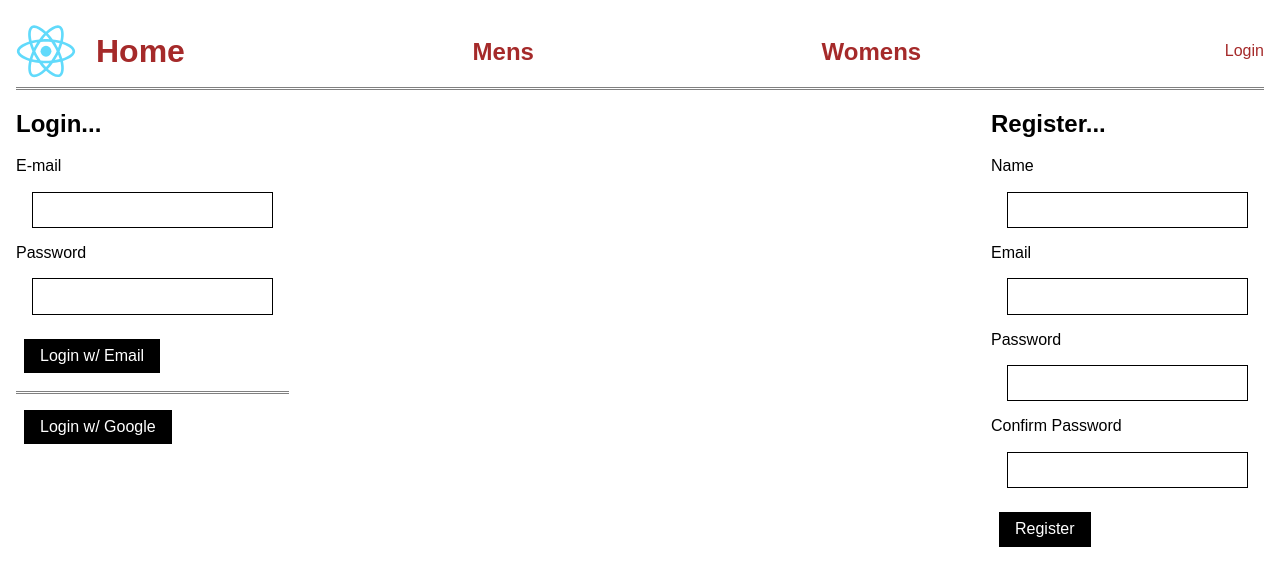
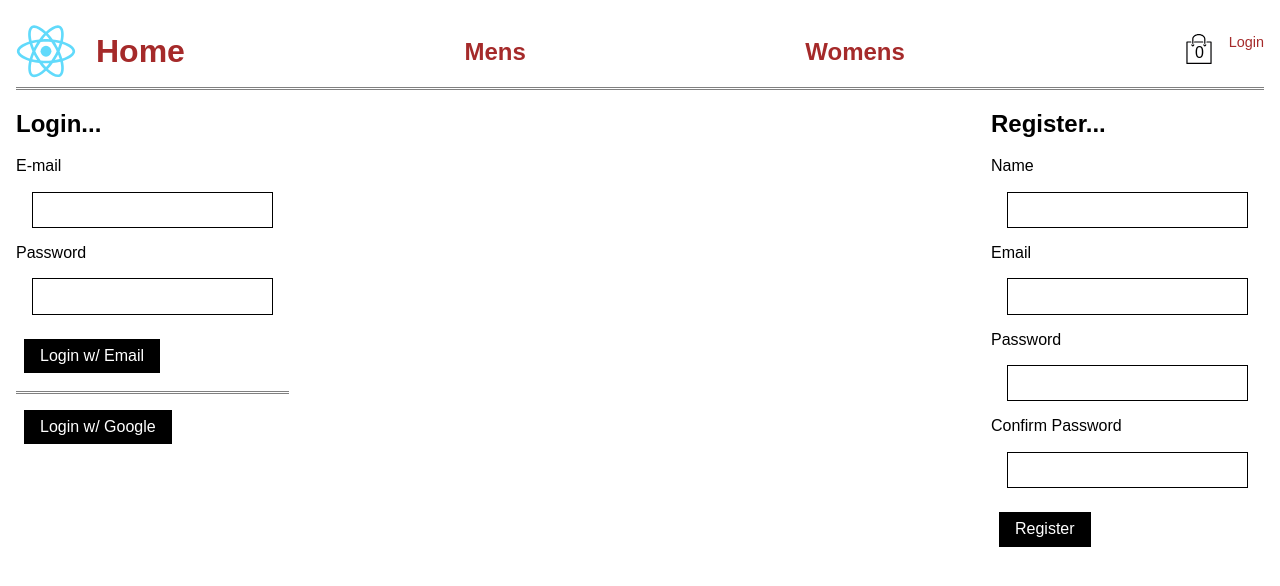
Before and after one commit to brewster1134/ecommerce, a React (Create React App) app: page /login in a window 1280 px wide. Shown: the top 586 px of the page. Built offline with nearby package versions, Linux system fonts and the light colour scheme; no server answers.

Commit message:
cart icon component

```diff
--- /dev/null
+++ b/src/components/cart-icon.component.jsx
@@ -0,0 +1,13 @@
+import React from 'react'
+
+import './cart-icon.styles.sass'
+import { ReactComponent as ShoppingBagIcon } from '../assets/bag.svg'
+
+const CartIconComponent = () => (
+  <div class='cart-icon-component'>
+    <ShoppingBagIcon />
+    <div className='cart-count'>0</div>
+  </div>
+)
+
+export default CartIconComponent
--- /dev/null
+++ b/src/components/cart-icon.styles.sass
@@ -0,0 +1,11 @@
+.cart-icon-component
+  position: relative
+
+  svg
+    width: 30px
+
+  .cart-count
+    text-align: center
+    position: absolute
+    width: 30px
+    top: 10px
--- a/src/components/header.component.jsx
+++ b/src/components/header.component.jsx
@@ -5,6 +5,7 @@ import React from 'react'
 
 import './header.styles.sass'
 import { ReactComponent as LogoIcon } from '../assets/logo.svg'
+import CartIconComponent from './cart-icon.component'
 
 const HeaderComponent = ({ currentUser }) => (
   <div className='header-component'>
@@ -22,18 +23,21 @@ const HeaderComponent = ({ currentUser }) => (
     </Link>
 
     <div className='header-component__links'>
+      <CartIconComponent />
+      <div className='auth'>
         {currentUser ? (
           <div>
-          <span>{currentUser.displayName}</span>
             <div className='anchor' onClick={() => auth.signOut()}>
               Logout
             </div>
+            <span>{currentUser.displayName}</span>
           </div>
         ) : (
           <Link to='/login' key='login'>
             Login
           </Link>
         )}
+      </div>
     </div>
   </div>
 )
--- a/src/components/header.styles.sass
+++ b/src/components/header.styles.sass
@@ -16,11 +16,15 @@
         margin: 0
 
     .header-component__links
+      justify-content: space-between
       text-align: right
+      display: flex
+      .auth
+        font-size: 0.9em
 
-      a
-        margin-left: 1em
+        a
+          margin-left: 1em
 
-        h2
-          display: inline-block
-          margin: 0
+          h2
+            display: inline-block
+            margin: 0
```
Also changed, not shown: src/assets/bag.svg (added). Lines whose indentation alone changed are shown as unchanged.
